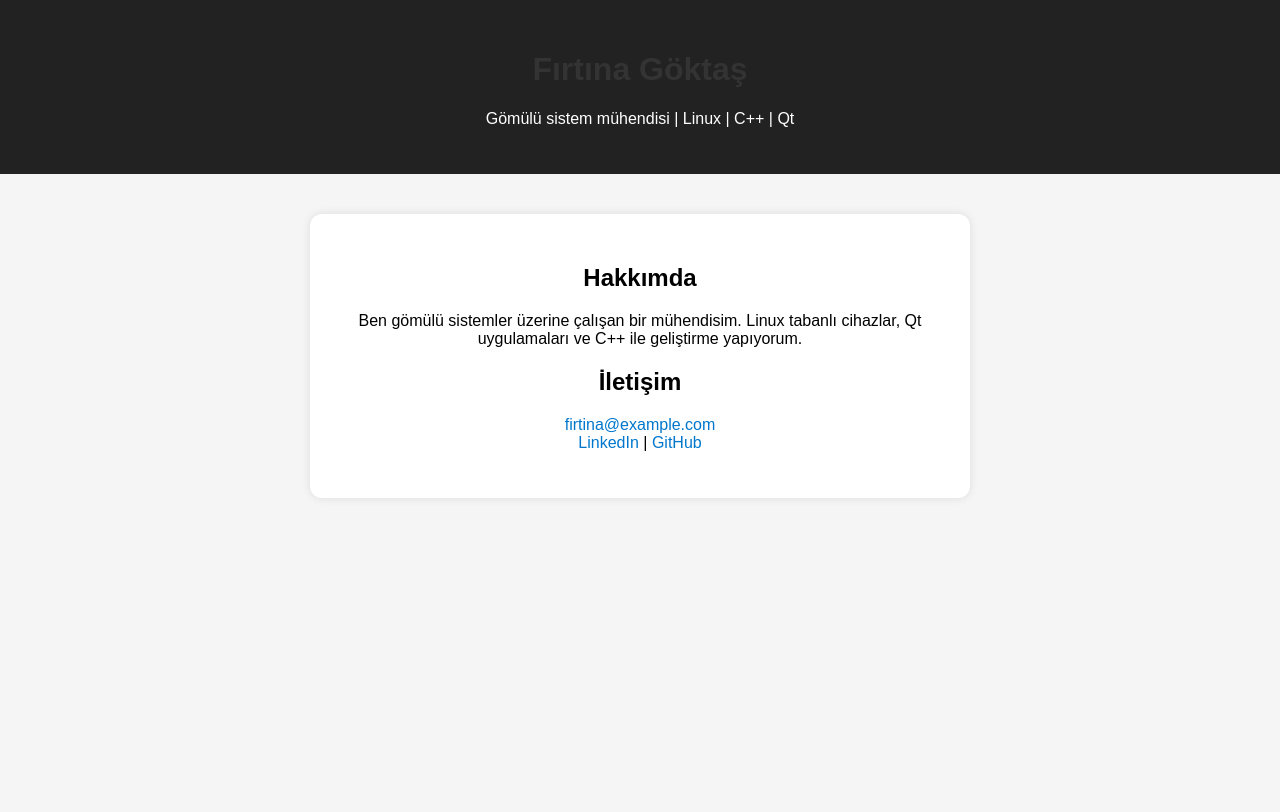
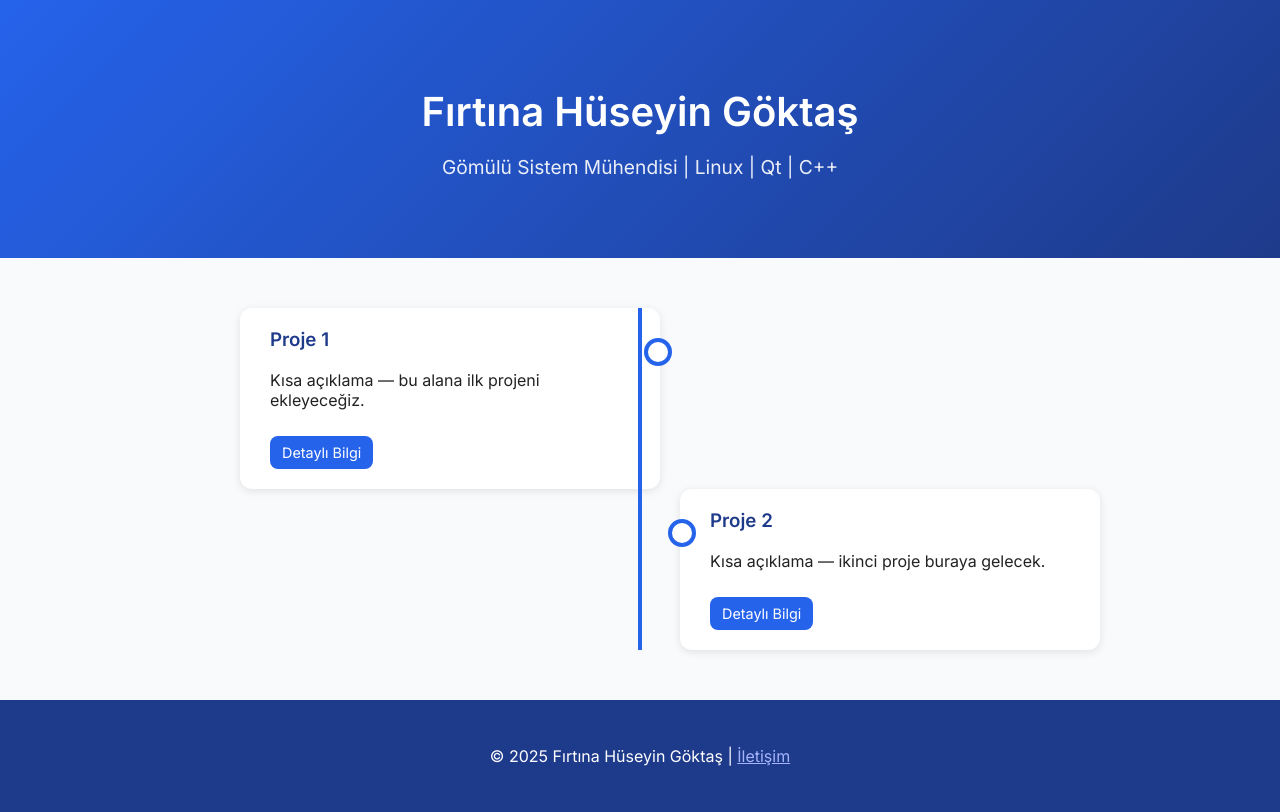
Before and after one commit to firtinahg/firtinahg.github.io, a plain HTML site: page index.html in a window 1280 px wide. Drawn offline with Linux system fonts and the light colour scheme.

Commit message:
Add files via upload

```diff
--- a/index.html
+++ b/index.html
@@ -3,56 +3,137 @@
 <head>
   <meta charset="UTF-8">
   <meta name="viewport" content="width=device-width, initial-scale=1.0">
-  <title>Fırtına Göktaş | Kişisel Web Sitesi</title>
+  <title>Fırtına Hüseyin Göktaş | Portfolyo</title>
+  <link href="https://fonts.googleapis.com/css2?family=Inter:wght@400;600&display=swap" rel="stylesheet">
   <style>
     body {
-      font-family: Arial, sans-serif;
-      background: #f5f5f5;
+      font-family: 'Inter', sans-serif;
+      background: #f9fafb;
+      color: #222;
       margin: 0;
       padding: 0;
+    }
+
+    header {
+      background: linear-gradient(135deg, #2563eb, #1e3a8a);
+      color: white;
       text-align: center;
+      padding: 60px 20px;
     }
-    header {
-      background: #222;
+
+    header h1 {
+      font-size: 2.5em;
+      margin-bottom: 10px;
+    }
+
+    header p {
+      font-size: 1.2em;
+      opacity: 0.9;
+    }
+
+    .timeline {
+      position: relative;
+      max-width: 800px;
+      margin: 50px auto;
+      padding: 0 20px;
+    }
+
+    .timeline::after {
+      content: '';
+      position: absolute;
+      width: 4px;
+      background-color: #2563eb;
+      top: 0;
+      bottom: 0;
+      left: 50%;
+      margin-left: -2px;
+    }
+
+    .timeline-item {
+      padding: 20px 30px;
+      position: relative;
+      background: white;
+      border-radius: 12px;
+      width: 45%;
+      box-shadow: 0 2px 8px rgba(0,0,0,0.1);
+    }
+
+    .timeline-item.left { left: 0; }
+    .timeline-item.right { left: 55%; }
+
+    .timeline-item::after {
+      content: '';
+      position: absolute;
+      width: 20px;
+      height: 20px;
+      background-color: white;
+      border: 4px solid #2563eb;
+      top: 30px;
+      border-radius: 50%;
+      z-index: 1;
+    }
+
+    .timeline-item.left::after { right: -12px; }
+    .timeline-item.right::after { left: -12px; }
+
+    .timeline-item h3 {
+      margin-top: 0;
+      color: #1e3a8a;
+    }
+
+    .timeline-item a {
+      display: inline-block;
+      margin-top: 10px;
+      text-decoration: none;
       color: white;
+      background: #2563eb;
+      padding: 8px 12px;
+      border-radius: 8px;
+      font-size: 0.9em;
+    }
+
+    @media screen and (max-width: 768px) {
+      .timeline::after { left: 8px; }
+      .timeline-item {
+        width: 100%;
+        left: 0 !important;
+        margin-left: 25px;
+        margin-bottom: 20px;
+      }
+      .timeline-item::after { left: -22px; }
+    }
+
+    footer {
+      text-align: center;
       padding: 30px;
-    }
-    section {
-      max-width: 600px;
-      margin: 40px auto;
-      background: white;
-      padding: 30px;
-      border-radius: 12px;
-      box-shadow: 0 0 10px rgba(0,0,0,0.1);
-    }
-    h1 {
-      color: #333;
-    }
-    a {
-      color: #0077cc;
-      text-decoration: none;
-    }
-    a:hover {
-      text-decoration: underline;
+      background: #1e3a8a;
+      color: white;
+      margin-top: 50px;
     }
   </style>
 </head>
 <body>
   <header>
-    <h1>Fırtına Göktaş</h1>
-    <p>Gömülü sistem mühendisi | Linux | C++ | Qt</p>
+    <h1>Fırtına Hüseyin Göktaş</h1>
+    <p>Gömülü Sistem Mühendisi | Linux | Qt | C++</p>
   </header>
 
-  <section>
-    <h2>Hakkımda</h2>
-    <p>Ben gömülü sistemler üzerine çalışan bir mühendisim. Linux tabanlı cihazlar, Qt uygulamaları ve C++ ile geliştirme yapıyorum.</p>
+  <section class="timeline">
+    <div class="timeline-item left">
+      <h3>Proje 1</h3>
+      <p>Kısa açıklama — bu alana ilk projeni ekleyeceğiz.</p>
+      <a href="projects/proje1.html">Detaylı Bilgi</a>
+    </div>
 
-    <h2>İletişim</h2>
-    <p>
-      <a href="mailto:firtina@example.com">firtina@example.com</a><br>
-      <a href="https://linkedin.com/in/firtina" target="_blank">LinkedIn</a> |
-      <a href="https://github.com/firtianhg" target="_blank">GitHub</a>
-    </p>
+    <div class="timeline-item right">
+      <h3>Proje 2</h3>
+      <p>Kısa açıklama — ikinci proje buraya gelecek.</p>
+      <a href="projects/proje2.html">Detaylı Bilgi</a>
+    </div>
   </section>
+
+  <footer>
+    <p>© 2025 Fırtına Hüseyin Göktaş | <a href="mailto:fhg971 at gmail dot com" style="color:#a5b4fc">İletişim</a></p>
+  </footer>
 </body>
 </html>
```
